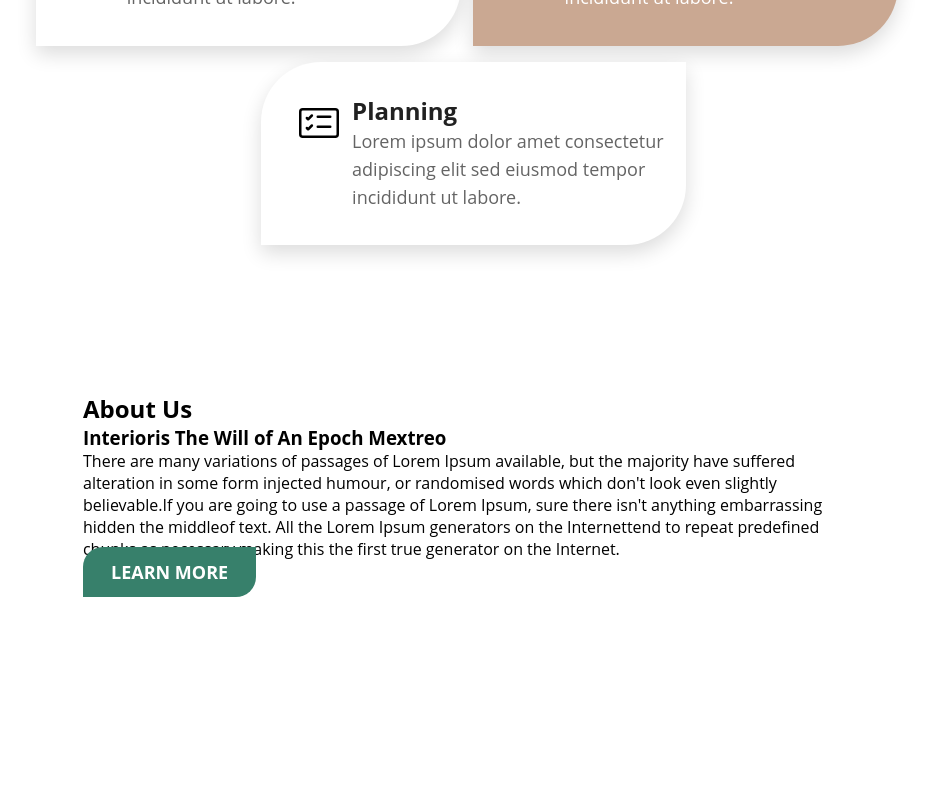
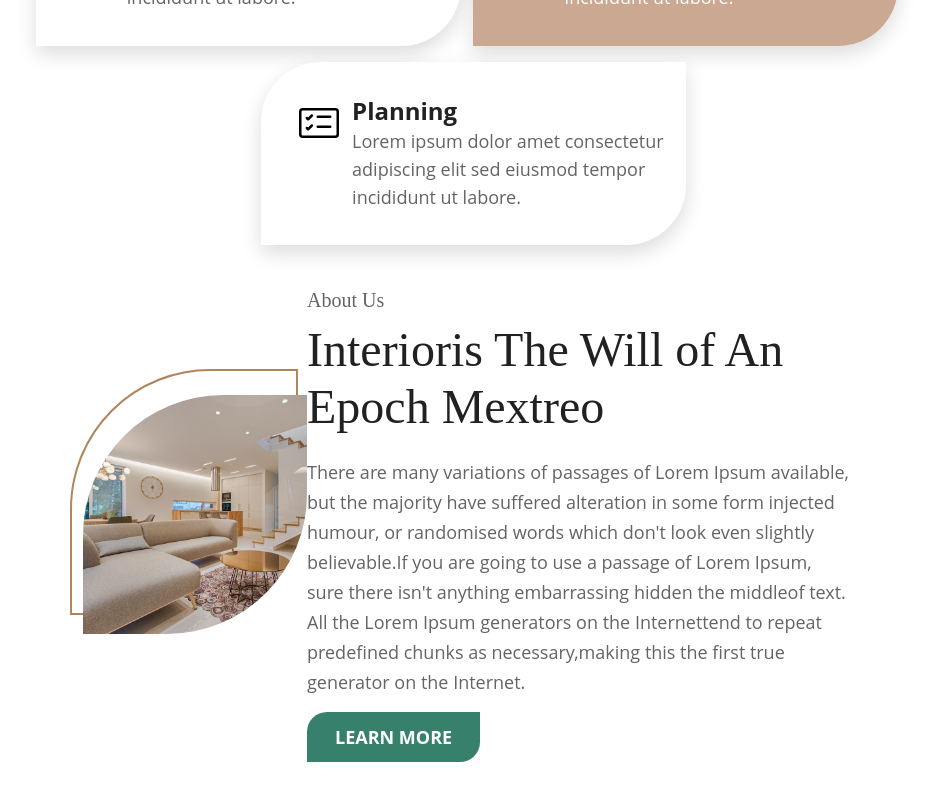
Before and after one commit to elianbecali/decbase, a Next.js app: page /Home in a window 1280 px wide. Shown: the part 1046-1846 px from the top of the page, without its empty margins (173-1105 px from the left). Before the commit the page ends 1737 px from the top, so only its background shows below. Built offline with nearby package versions, Linux system fonts and the light colour scheme.

Commit message:
feat: add section about us

```diff
--- a/src/pages/Home/index.tsx
+++ b/src/pages/Home/index.tsx
@@ -77,11 +77,12 @@ function Home() {
 
       <SectionAboutUs>
         <div>
-          {/* <Image
+          <Image
             src="/images/pexels-vecislavas-popa.png"
             alt="Interior Design in the house"
-            layout="fill"
-          /> */}
+            width="681"
+            height="726"
+          />
         </div>
         <div>
           <h2>About Us</h2>
--- a/src/pages/Home/styles.ts
+++ b/src/pages/Home/styles.ts
@@ -174,5 +174,63 @@ export const SectionService = styled.section`
 `;
 
 export const SectionAboutUs = styled.section`
+  display: flex;
+  justify-content: space-between;
+  align-items: center;
   padding: 6.688rem 16rem;
+  padding-top: 0;
+
+  >:first-child {
+    position: relative;
+
+    &::after {
+      position: absolute;
+      content: '';
+      bottom: 10%;
+      right: 4%;
+      height: 99%;
+      width: 100%;
+      max-height: 681px;
+      max-width: 743px;
+      border: 2px solid var(--limed-oak);
+      border-radius: 8.75rem 0;
+      z-index: -1;
+    }
+  }
+
+  div img {
+    border-radius: 8.75rem 0;
+  }
+
+  > div + div {
+    max-width: 544px;
+
+    h2, h3 {
+      font-family: 'Poppins';
+      font-weight: 500;
+    }
+
+    h2 {
+      font-size: 1.25rem;
+      line-height: 1.875rem;
+      color: var(--dove-gray);
+    }
+
+    h3 {
+      font-size: 3rem;
+      line-height: 3.563rem;
+      color: var(--mine-shaft);
+      margin-bottom: 1.375rem;
+      margin-top: 0.375rem;
+    }
+
+    p {
+      font-weight: 400;
+      font-size: 1.125rem;
+      line-height: 1.875rem;
+      color: var(--dove-gray);
+      margin-bottom: 1.75rem;
+    }
+  }
+
 `;
--- a/src/pages/index.tsx
+++ b/src/pages/index.tsx
@@ -5,7 +5,7 @@ export default function App() {
   return (
     <>
       <Head >
-        <title>Decbase 🔥</title>
+        <title>DecBase</title>
         <meta name="viewport" content="initial-scale=1.0, width=device-width"/>
 
         <link rel="preconnect" href="https://fonts.gstatic.com"/>
```
Also changed, not shown: public/vercel.svg (deleted).
